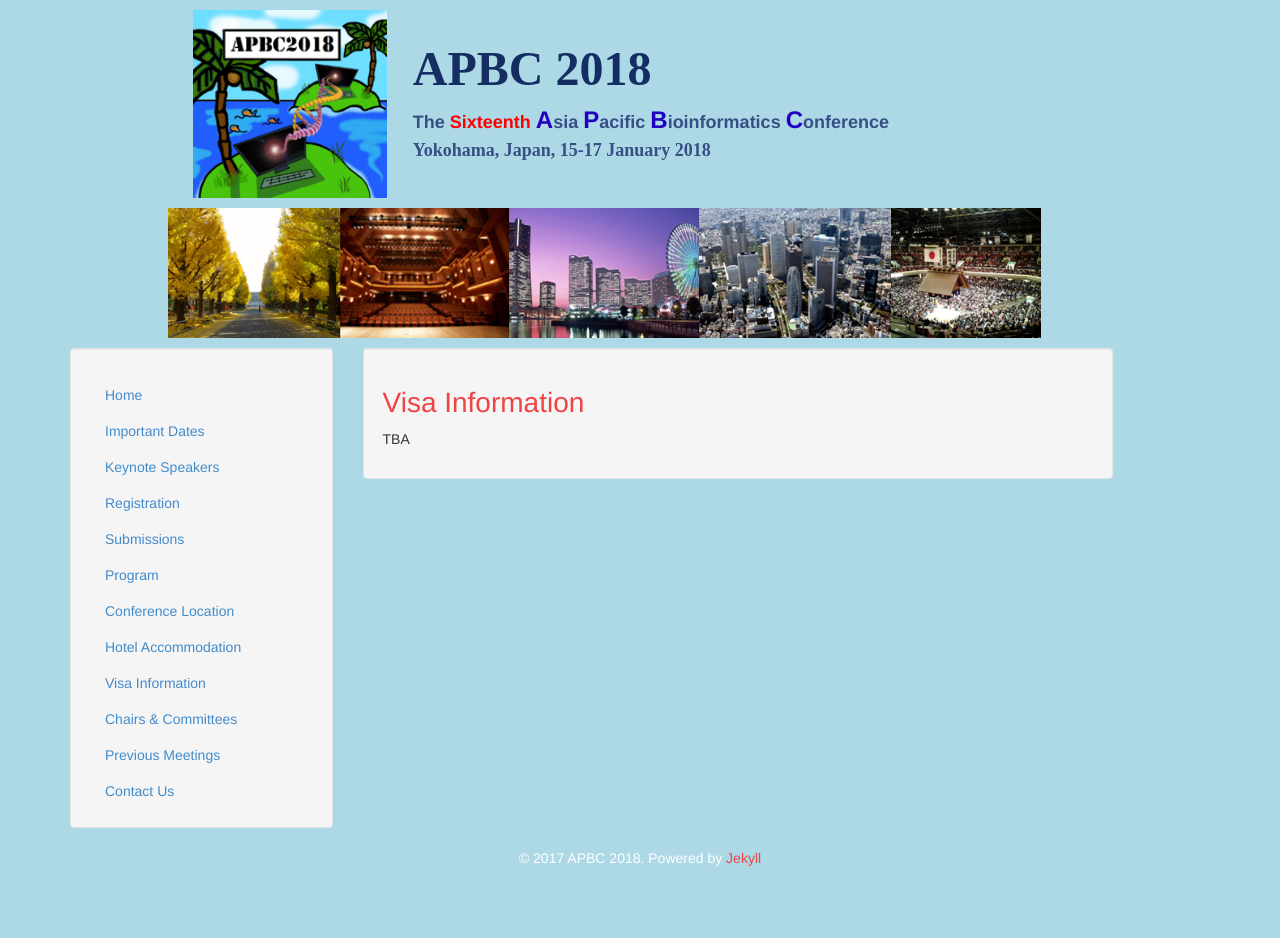
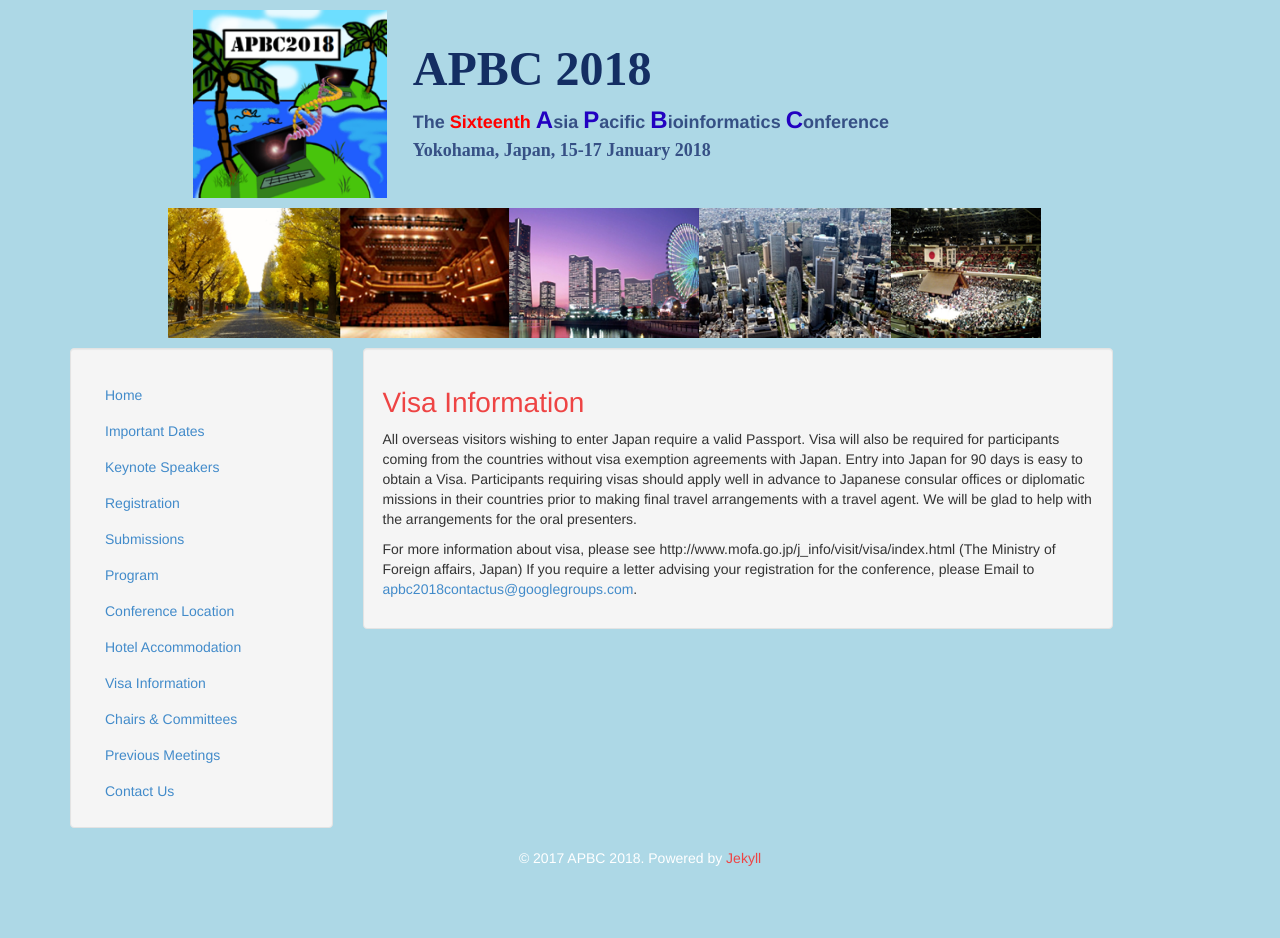
Before and after one commit to APBC2018/apbc2018.github.io, a Jekyll site: the page built from visa.md, in a window 1280 px wide. Built offline with Jekyll 4.4.1, drawn with Linux system fonts in a browser that asks for light colours; our own code applies the rules of GitHub Pages for plain Markdown files.

Commit message:
add visa information

```diff
--- a/visa.md
+++ b/visa.md
@@ -3,4 +3,9 @@ layout: default
 ---
 # Visa Information
 
-TBA
+All overseas visitors wishing to enter Japan require a valid Passport. Visa will also be required for participants coming from the countries without visa exemption agreements with Japan.
+Entry into Japan for 90 days is easy to obtain a Visa. Participants requiring visas should apply well in advance to Japanese consular offices or diplomatic missions in their countries prior to making final travel arrangements with a travel agent. We will be glad to help with the arrangements for the oral presenters.
+
+For more information about visa, please see http://www.mofa.go.jp/j_info/visit/visa/index.html
+(The Ministry of Foreign affairs, Japan)
+If you require a letter advising your registration for the conference, please Email to [apbc2018contactus@googlegroups.com](mailto: apbc2018contactus@googlegroups.com).
```
